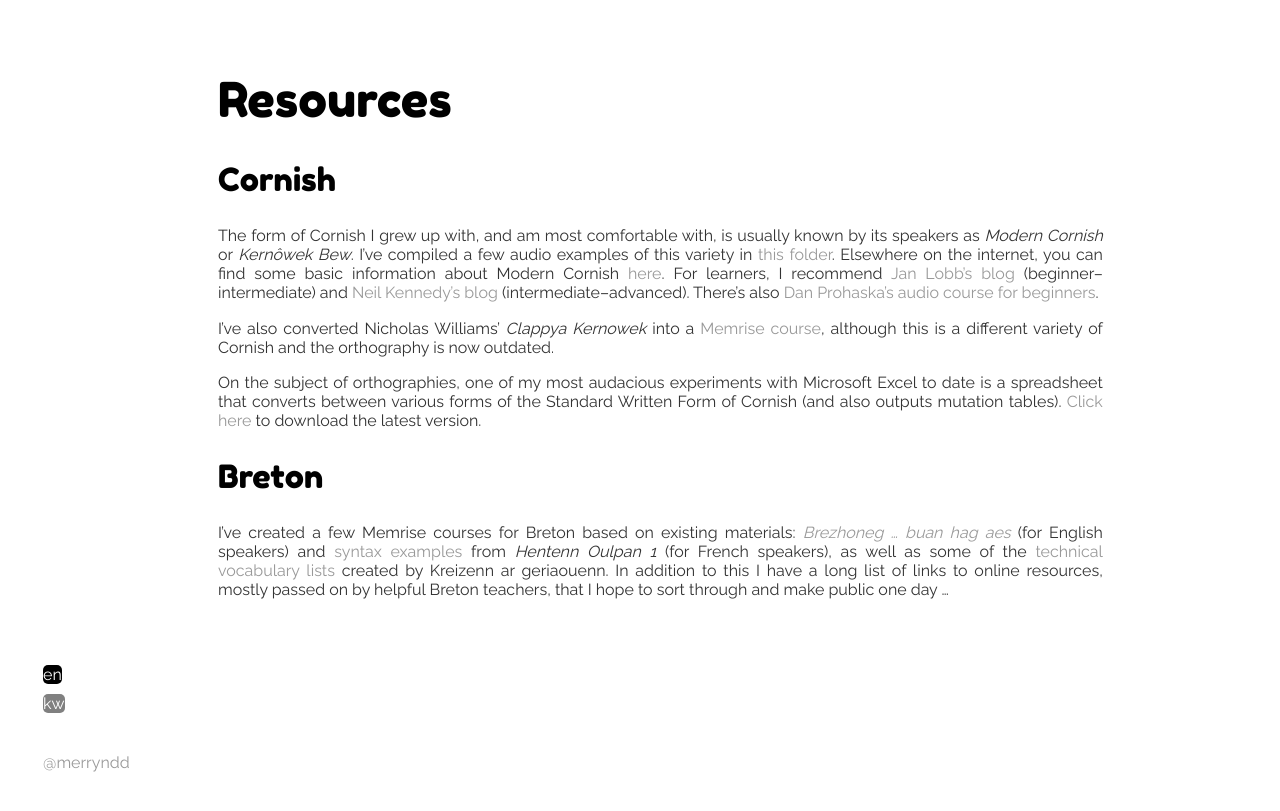
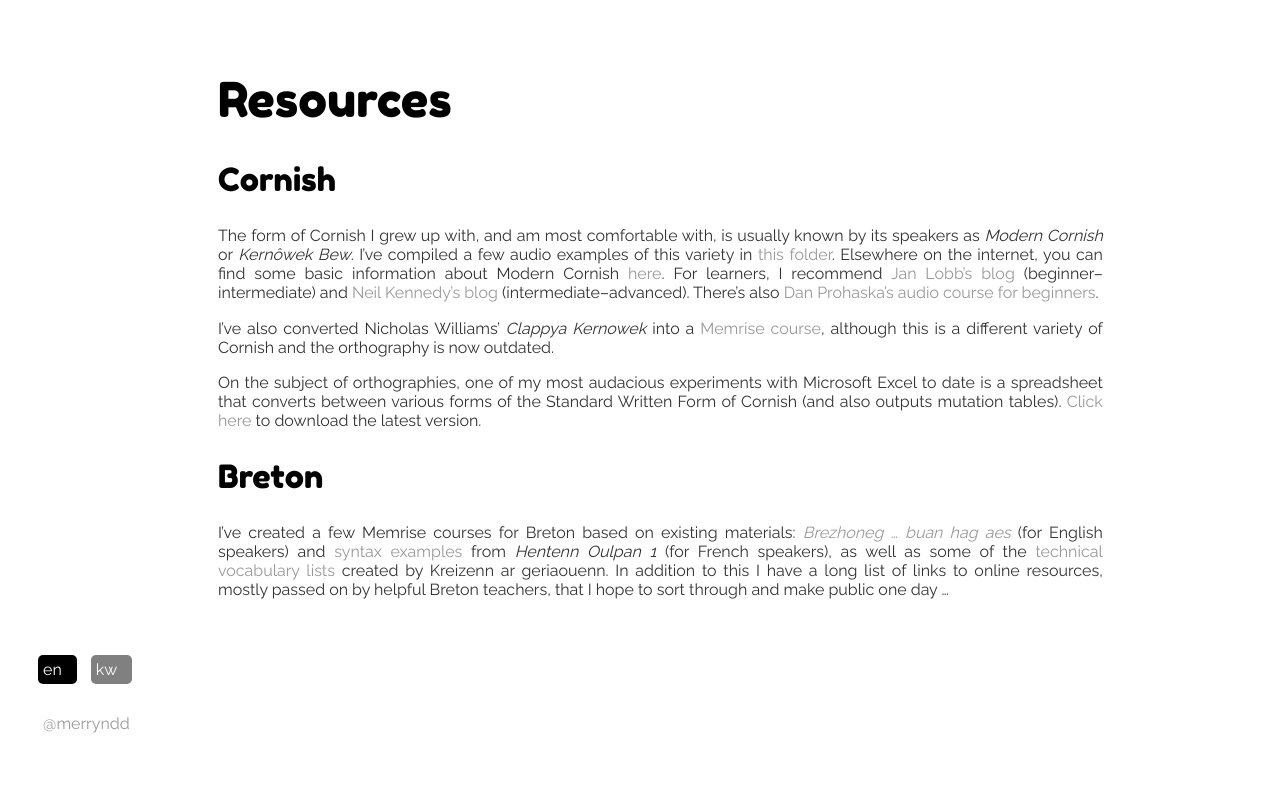
Before and after one commit to merryndd/merryndd.github.io, a Jekyll site: the page built from resources/index.html, in a window 1280 px wide. Shown: the top 811 px of the page. Built offline with Jekyll 4.4.1, drawn with Linux system fonts in a browser that asks for light colours.

Commit message:
Update default.html

```diff
--- a/_layouts/default.html
+++ b/_layouts/default.html
@@ -36,8 +36,8 @@
 			</div><!-- /.container -->
 			<footer>
 	    		<ul>
-                <li><a class="langen" href="#" onclick="setActiveStyleSheet('default'); return false;">en</a></li>
-                <li><a class="langkw" href="#" onclick="setActiveStyleSheet('alternate'); return false;">kw</a></li></ul><ul>
+                <li class="langen"><a class="langen" href="#" onclick="setActiveStyleSheet('default'); return false;">en</a></li>
+                <li class="langkw"><a class="langkw" href="#" onclick="setActiveStyleSheet('alternate'); return false;">kw</a></li></ul><ul>
 	        		<li class="en"><a href="mailto:mdaviesdeacon01@qub.ac.uk">email</a></li>
 				<li class="kw"><a href="mailto:mdaviesdeacon01@qub.ac.uk">e-post</a></li>
         		<li><a href="http://www.twitter.com/merryndd">@merryndd</a></li>
```
